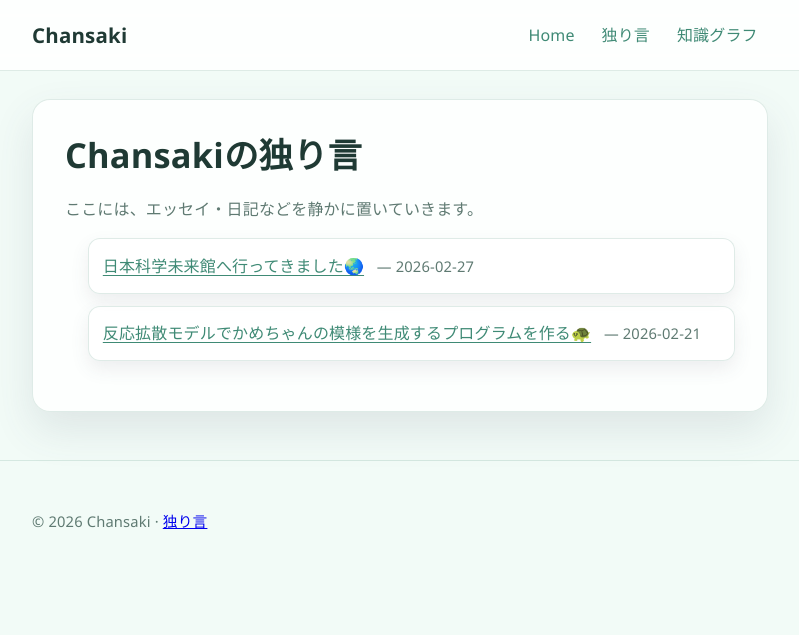
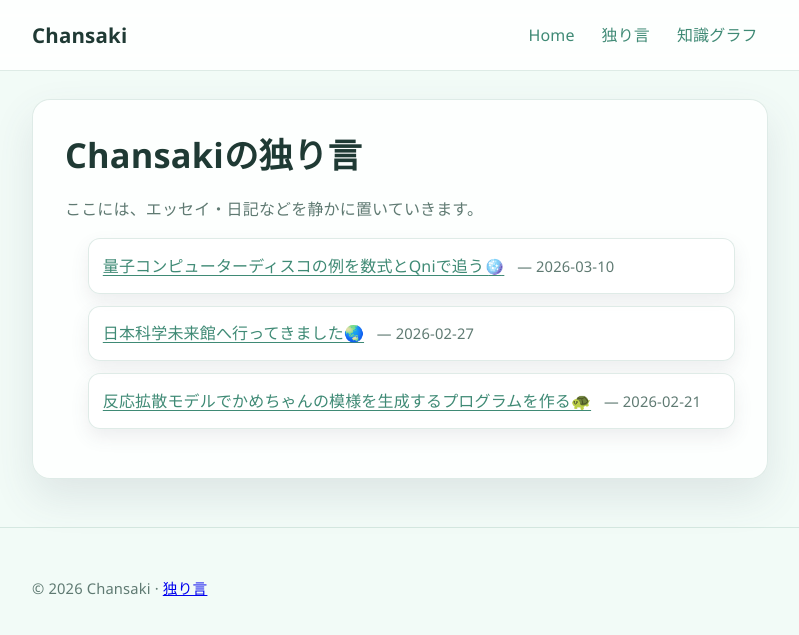
Before and after one commit to chansaki3108341/chansaki3108341.github.io, a Jekyll site: the page built from murmurs/index.md, in a window 1280 px wide. Shown: the top 635 px of the page, without its empty margins (240-1039 px from the left). Built offline with Jekyll 4.4.1, drawn with Linux system fonts in a browser that asks for light colours; part of the change alters nothing that is shown.

Commit message:
Add quantum disco Qni post and assets

```diff
--- /dev/null
+++ b/_murmurs/2026-03-10-qni-quantum-computer-disco.md
@@ -0,0 +1,518 @@
+---
+title: "量子コンピューターディスコの例を数式とQniで追う🪩"
+date: 2026-03-10
+tags: [量子コンピューターディスコ]
+math: true
+---
+
+<div class="note">
+<strong>TL;DR</strong><br>
+<ul>
+  <li>量子計算とDJ操作のメタファー対応確認</li>
+  <li>公式動画の例を実際に行列で計算</li>
+  <li>Webシミュレーター「Qni」による再現</li>
+</ul>
+</div>
+
+## 序論
+
+[先日、本サイトでもご紹介した]({{ '/murmurs/2026-02-27-miraikan/' | relative_url }})日本科学未来館の展示「量子コンピューターディスコ」。
+実はまだ実際に体験はできていないのですが、現地に行く前にその仕組みを予習しておきたいと思い、この記事を書きました。
+
+<div class="note">
+<strong>注.</strong> 著者は未来館とはなんの関係もない、ただの量子コンピューターディスコをとても気に入っている大学院生です。そのため、ここに書かれていることは公開情報と自分の理解にもとづくものであり、展示の公式解説ではありません。
+</div>
+
+## 「量子コンピューターディスコ」の設計
+
+まずは、展示のコンセプトを確認します。
+
+未来館の公式ページでは、DJ 体験を通して量子コンピュータのプログラミングを理解できる展示として紹介されています。<span id="cite-1"></span>[[1]](#ref-1)
+
+この記事<span id="cite-2"></span>[[2]](#ref-2)では、以下のように説明されています。
+
+> ユニークなのは、各性質をDJ卓での作業になぞらえた点だ。「重ね合わせ」は2つ以上の楽曲をミックス（同時に流す）した状態、「位相」はヘッドホンから流れてくる音のサラウンド感、「もつれ」はスクリーン上で隣り合わせになっていない楽曲同士をミックスする行為、そして「測定」はゲートの組み合わせを踏まえて計算された確率をもとに最終的にダンスフロアに流すことができた楽曲で表現される。音を操るうちに、4つの量子の性質が流したい楽曲を流せる確率（＝量子計算の確率）にどんな影響をもたらすのか、イメージできるようになるのだ。
+
+
+つまり、量子計算の性質と DJ 操作のメタファーは次のように対応しています。
+
+<table class="qc-map-table">
+  <thead>
+    <tr>
+      <th>量子計算の性質</th>
+      <th>DJ 操作での表現</th>
+    </tr>
+  </thead>
+  <tbody>
+    <tr>
+      <td>重ね合わせ</td>
+      <td>複数曲を同時にミックスして流している状態</td>
+    </tr>
+    <tr>
+      <td>位相</td>
+      <td>ヘッドホンでのサラウンド感の変化</td>
+    </tr>
+    <tr>
+      <td>もつれ</td>
+      <td>画面上で隣り合っていない曲同士をミックスする行為</td>
+    </tr>
+    <tr>
+      <td>測定</td>
+      <td>ゲートの組み合わせで計算された確率をもとに、最終的にフロアに流れる曲が 1 曲に確定する</td>
+    </tr>
+  </tbody>
+</table>
+
+
+## 公式動画の例
+
+<iframe width="560" height="315" src="https://www.youtube.com/embed/6dMWkMNlawM?si=QyshYR1UJsiJHwoO&amp;start=33" title="YouTube video player" frameborder="0" allow="accelerometer; autoplay; clipboard-write; encrypted-media; gyroscope; picture-in-picture; web-share" referrerpolicy="strict-origin-when-cross-origin" allowfullscreen></iframe>
+
+![公式動画の例（スクリーンショット）]({{ '/assets/images/murmurs/qni-quantum-computer-disco/youtube_disco_example.png' | relative_url }})
+
+公式の説明動画の例では、上記のような回路を用いて説明されています。<span id="cite-3"></span>[[3]](#ref-3)
+
+
+## 行列で実際に計算
+
+動画の例では、上2本のレーンだけにゲートが置かれていて、3本目のレーンには何も置かれていません。
+したがって、この回路は実質的には上2量子ビットの回路として計算できます。
+
+なお、以下では
+
+- 上から順に並ぶ量子ビットを $(q_0,q_1,q_2)$
+- 基底順を $\lvert q_0q_1q_2\rangle = \lvert 000\rangle,\lvert 001\rangle,\dots,\lvert 111\rangle$
+
+とします。
+
+動画の例を、上2量子ビットに対する回路として読むと、
+
+$$
+
+X,\;X,\;H,\;\phi(\pi/2),\;H,\;\mathrm{CNOT}_{0\to1},\;X
+
+$$
+
+がこの順に作用しているとみなせます。したがって出力状態は
+
+$$
+
+|\psi_{\mathrm{out}}\rangle
+=
+(X\otimes I)\,
+\mathrm{CNOT}_{0\to1}\,
+(H\otimes I)\,
+(\phi(\pi/2)\otimes I)\,
+(H\otimes I)\,
+(X\otimes I)\,
+(X\otimes I)\,
+|00\rangle
+
+$$
+
+です。
+
+最初の $X$ が2回続いているので、
+
+$$
+
+(X\otimes I)(X\otimes I)=I\otimes I
+
+$$
+
+より、
+
+$$
+
+|\psi_{\mathrm{out}}\rangle
+=
+(X\otimes I)\,
+\mathrm{CNOT}_{0\to1}\,
+\bigl(H\phi(\pi/2)H \otimes I\bigr)\,
+|00\rangle
+
+$$
+
+となります。
+
+### [1] 1量子ビット部分 $H\phi(\pi/2)H$ を計算
+
+まず各行列は
+
+$$
+
+H=\frac{1}{\sqrt 2}
+\begin{pmatrix}
+1 & 1\\
+1 & -1
+\end{pmatrix},
+\qquad
+\phi(\pi/2)=
+\begin{pmatrix}
+1 & 0\\
+0 & i
+\end{pmatrix}
+
+$$
+
+です。
+
+したがって
+
+$$
+
+H\phi(\pi/2)H
+=
+\frac12
+\begin{pmatrix}
+1 & 1\\
+1 & -1
+\end{pmatrix}
+\begin{pmatrix}
+1 & 0\\
+0 & i
+\end{pmatrix}
+\begin{pmatrix}
+1 & 1\\
+1 & -1
+\end{pmatrix}
+
+$$
+
+を計算すると、
+
+$$
+
+H\phi(\pi/2)H
+=
+\frac12
+\begin{pmatrix}
+1+i & 1-i\\
+1-i & 1+i
+\end{pmatrix}
+
+$$
+
+です。
+
+### [2] 上 2 量子ビットでの行列にする
+
+$$
+
+H\phi(\pi/2)H \otimes I
+=
+\frac12
+\begin{pmatrix}
+1+i & 0 & 1-i & 0\\
+0 & 1+i & 0 & 1-i\\
+1-i & 0 & 1+i & 0\\
+0 & 1-i & 0 & 1+i
+\end{pmatrix}
+
+$$
+
+また、
+
+$$
+
+\mathrm{CNOT}_{0\to1}
+=
+\begin{pmatrix}
+1&0&0&0\\
+0&1&0&0\\
+0&0&0&1\\
+0&0&1&0
+\end{pmatrix},
+\qquad
+X\otimes I
+=
+\begin{pmatrix}
+0&0&1&0\\
+0&0&0&1\\
+1&0&0&0\\
+0&1&0&0
+\end{pmatrix}
+
+$$
+
+です。
+
+初期状態は
+
+$$
+
+|00\rangle=
+\begin{pmatrix}
+1\\
+0\\
+0\\
+0
+\end{pmatrix}
+
+$$
+
+です。
+
+### [3] 実際に順に掛ける
+
+#### (a) $H\phi(\pi/2)H \otimes I$ を作用
+
+$$
+
+\frac12
+\begin{pmatrix}
+1+i & 0 & 1-i & 0\\
+0 & 1+i & 0 & 1-i\\
+1-i & 0 & 1+i & 0\\
+0 & 1-i & 0 & 1+i
+\end{pmatrix}
+\begin{pmatrix}
+1\\
+0\\
+0\\
+0
+\end{pmatrix}
+=
+\frac12
+\begin{pmatrix}
+1+i\\
+0\\
+1-i\\
+0
+\end{pmatrix}
+
+$$
+
+つまり
+
+$$
+
+\frac12\bigl((1+i)|00\rangle + (1-i)|10\rangle\bigr)
+
+$$
+
+です。
+
+#### (b) つぎに CNOT
+
+$$
+
+\begin{pmatrix}
+1&0&0&0\\
+0&1&0&0\\
+0&0&0&1\\
+0&0&1&0
+\end{pmatrix}
+\frac12
+\begin{pmatrix}
+1+i\\
+0\\
+1-i\\
+0
+\end{pmatrix}
+=
+\frac12
+\begin{pmatrix}
+1+i\\
+0\\
+0\\
+1-i
+\end{pmatrix}
+
+$$
+
+つまり
+
+$$
+
+\frac12\bigl((1+i)|00\rangle + (1-i)|11\rangle\bigr)
+
+$$
+
+です。
+
+#### (c) 最後に $X\otimes I$
+
+$$
+
+\begin{pmatrix}
+0&0&1&0\\
+0&0&0&1\\
+1&0&0&0\\
+0&1&0&0
+\end{pmatrix}
+\frac12
+\begin{pmatrix}
+1+i\\
+0\\
+0\\
+1-i
+\end{pmatrix}
+=
+\frac12
+\begin{pmatrix}
+0\\
+1-i\\
+1+i\\
+0
+\end{pmatrix}
+
+$$
+
+したがって
+
+$$
+
+|\psi_{\mathrm{out}}\rangle
+=
+\frac12\bigl((1-i)|01\rangle + (1+i)|10\rangle\bigr)
+
+$$
+
+です。
+
+### [4] 3量子ビットに戻す
+
+3 本目の量子ビット $q_2$ はずっと $\lvert 0\rangle$ のままなので、
+
+$$
+
+|\psi_{\mathrm{out}}^{(3)}\rangle
+=
+\frac12\bigl((1-i)|010\rangle + (1+i)|100\rangle\bigr)
+
+$$
+
+です。
+
+### [5] 8次元ベクトルで書くと
+
+基底順
+
+$$
+
+|000\rangle,|001\rangle,|010\rangle,|011\rangle,|100\rangle,|101\rangle,|110\rangle,|111\rangle
+
+$$
+
+に従えば、
+
+$$
+
+|000\rangle
+=
+\begin{pmatrix}
+1\\
+0\\
+0\\
+0\\
+0\\
+0\\
+0\\
+0
+\end{pmatrix}
+\quad\longmapsto\quad
+\begin{pmatrix}
+0\\
+0\\
+(1-i)/2\\
+0\\
+(1+i)/2\\
+0\\
+0\\
+0
+\end{pmatrix}
+
+$$
+
+です。
+
+このベクトルは
+
+- $\lvert 010\rangle$ の振幅が $(1-i)/2$
+- $\lvert 100\rangle$ の振幅が $(1+i)/2$
+
+で、それ以外は 0 です。
+
+したがって測定確率は
+
+$$
+
+P(010)=\frac12,\qquad P(100)=\frac12
+
+$$
+
+となります。
+
+## Qniでシミュレーション
+
+こちらの記事<span id="cite-4"></span>[[4]](#ref-4)を拝見して、量子コンピューターディスコの背景には、ブラウザ上で量子回路のシミュレーションができるWebサービス「Qni」の存在があると知りました。<span id="cite-7"></span>[[7]](#ref-7)<span id="cite-8"></span>[[8]](#ref-8)
+
+そこで、先ほどの回路の例を Qni でシミュレーションしてみました。
+
+![Qniで再現した回路]({{ '/assets/images/murmurs/qni-quantum-computer-disco/qni_disco_example.png' | relative_url }})
+
+[本回路のURLはこちら](https://qniapp.net/%7B%22cols%22%3A%5B%5B%22%7C0%3E%22%2C%22%7C0%3E%22%2C%22%7C0%3E%22%5D%2C%5B%22X%22%5D%2C%5B%22X%22%5D%2C%5B%22H%22%5D%2C%5B%22P(%CF%80_2)%22%5D%2C%5B%22H%22%5D%2C%5B%22%E2%80%A2%22%2C%22X%22%5D%2C%5B%22X%22%5D%2C%5B%22Measure%22%2C%22Measure%22%2C%22Measure%22%5D%5D%2C%22title%22%3A%22%E9%87%8F%E5%AD%90%E3%82%B3%E3%83%B3%E3%83%94%E3%83%A5%E3%83%BC%E3%82%BF%E3%83%BC%E3%83%87%E3%82%A3%E3%82%B9%E3%82%B3%E4%BE%8B%22%7D)。
+
+実際、このページを繰り返しリロードすると、その確率に応じて最後の測定の値が変わることが確認できます。
+(また、Qniでは、量子ビットの状態をブロッホ球の形で可視化できます! 凄い! )
+
+## 今後の展望
+
+こちらのレポート記事 <span id="cite-5"></span>[[5]](#ref-5) には、
+
+> ゲートは12種類合計60個あります。
+
+と書かれており、
+
+また、こちらの記事 <span id="cite-6"></span>[[6]](#ref-6) の写真からは、MS(Mølmer-Sørensen)ゲートの存在も確認できます。
+(3量子ビットにまたがるORAは何を表しているのでしょうか…?)
+
+つまり、基本的な量子論理ゲートだけではなく、他にもいろいろな種類のゲートがあるようです。
+
+今度現地に行った際に種類を確認して、またブログで紹介しようと思います。
+
+## 参考文献
+
+<ol class="refs-list">
+  <li id="ref-1">
+    日本科学未来館「量子コンピュータ・ディスコ」<br>
+    <a href="https://www.miraikan.jst.go.jp/exhibitions/future/qcdisco/">https://www.miraikan.jst.go.jp/exhibitions/future/qcdisco/</a>
+    <a href="#cite-1" aria-label="本文の参照箇所へ戻る">↩</a>
+  </li>
+  <li id="ref-2">
+    WIRED「テーマは『宇宙』と『量子コンピューター』：日本科学未来館でスタートした2つの新展示」<br>
+    <a href="https://wired.jp/article/quantum-computer-disco-the-universe-unread-messages/">https://wired.jp/article/quantum-computer-disco-the-universe-unread-messages/</a>
+    <a href="#cite-2" aria-label="本文の参照箇所へ戻る">↩</a>
+  </li>
+  <li id="ref-3">
+    量子コンピュータがわかるショートムービー PART4「量子コンピュータでどうやって計算するの？」<br>
+    <a href="https://www.youtube.com/watch?v=6dMWkMNlawM">https://www.youtube.com/watch?v=6dMWkMNlawM</a>
+    <a href="#cite-3" aria-label="本文の参照箇所へ戻る">↩</a>
+  </li>
+  <li id="ref-4">
+    TIS INTEC Group MAGAZINE「『次世代につながる、量子コンピュータとの出会い』を叶える。」<br>
+    <a href="https://www.tis.co.jp/group_magazine/interview/07/">https://www.tis.co.jp/group_magazine/interview/07/</a>
+    <a href="#cite-4" aria-label="本文の参照箇所へ戻る">↩</a>
+  </li>
+  <li id="ref-5">
+    Kids Event Report「日本科学未来館で『量子コンピュータ』『宇宙研究の最前線』を体験！」<br>
+    <a href="https://www.kids-event.jp/report/12617/">https://www.kids-event.jp/report/12617/</a>
+    <a href="#cite-5" aria-label="本文の参照箇所へ戻る">↩</a>
+  </li>
+  <li id="ref-6">
+    Impress Watch「お台場の未来館で『量子コンピュータ』を体験した 宇宙観測の最前線も」<br>
+    <a href="https://www.watch.impress.co.jp/docs/news/2009478.html">https://www.watch.impress.co.jp/docs/news/2009478.html</a>
+    <a href="#cite-6" aria-label="本文の参照箇所へ戻る">↩</a>
+  </li>
+  <li id="ref-7">
+    Qni 公式サイト<br>
+    <a href="https://qniapp.github.io/qni/">https://qniapp.github.io/qni/</a>
+    <a href="#cite-7" aria-label="本文の参照箇所へ戻る">↩</a>
+  </li>
+  <li id="ref-8">
+    Qni 初期回路URL（空の回路）<br>
+    <a href="https://qniapp.net/%7B%22cols%22%3A%5B%5D%7D">https://qniapp.net/%7B%22cols%22%3A%5B%5D%7D</a>
+    <a href="#cite-8" aria-label="本文の参照箇所へ戻る">↩</a>
+  </li>
+</ol>
--- a/assets/css/site.css
+++ b/assets/css/site.css
@@ -390,6 +390,63 @@ main.container{
   box-shadow: var(--shadow-soft);
 }
 
+.prose .dj-note{
+  margin: 1rem 0;
+  padding: .62rem .9rem .62rem 1rem;
+  background: color-mix(in srgb, var(--accent-soft) 38%, var(--surface-strong));
+  border: 1px solid var(--border);
+  border-left: 4px solid var(--accent);
+  border-radius: 12px;
+  box-shadow: var(--shadow-soft);
+}
+
+.prose .dj-note strong{
+  color: var(--accent-ink);
+}
+
+.prose table{
+  width: 100%;
+  margin: 1rem 0 1.2rem;
+  border: 1px solid var(--border);
+  border-radius: 12px;
+  border-collapse: separate;
+  border-spacing: 0;
+  background: color-mix(in srgb, var(--surface-strong) 92%, transparent);
+  box-shadow: var(--shadow-soft);
+}
+
+.prose thead th{
+  background: var(--accent-soft);
+  font-weight: 700;
+}
+
+.prose th,
+.prose td{
+  padding: .58rem .74rem;
+  text-align: left;
+  vertical-align: top;
+  border-bottom: 1px solid var(--border);
+}
+
+.prose th + th,
+.prose td + td{
+  border-left: 1px solid var(--border);
+}
+
+.prose tbody tr:last-child td{
+  border-bottom: 0;
+}
+
+.prose tbody tr:nth-child(even) td{
+  background: color-mix(in srgb, var(--accent-soft) 22%, transparent);
+}
+
+.prose table.qc-map-table th:first-child,
+.prose table.qc-map-table td:first-child{
+  width: 10.8em;
+  white-space: nowrap;
+}
+
 /* Post list */
 .post-list{
   list-style: none;
@@ -611,6 +668,12 @@ main.container{
   .prose .image-row{
     grid-template-columns: 1fr;
   }
+
+  .prose th,
+  .prose td{
+    padding: .5rem .56rem;
+    font-size: .94rem;
+  }
 }
 
 @media (prefers-reduced-motion: no-preference){
```
Also changed, not shown: assets/images/murmurs/qni-quantum-computer-disco/qni_disco_example.png (added), assets/images/murmurs/qni-quantum-computer-disco/youtube_disco_example.png (added).
